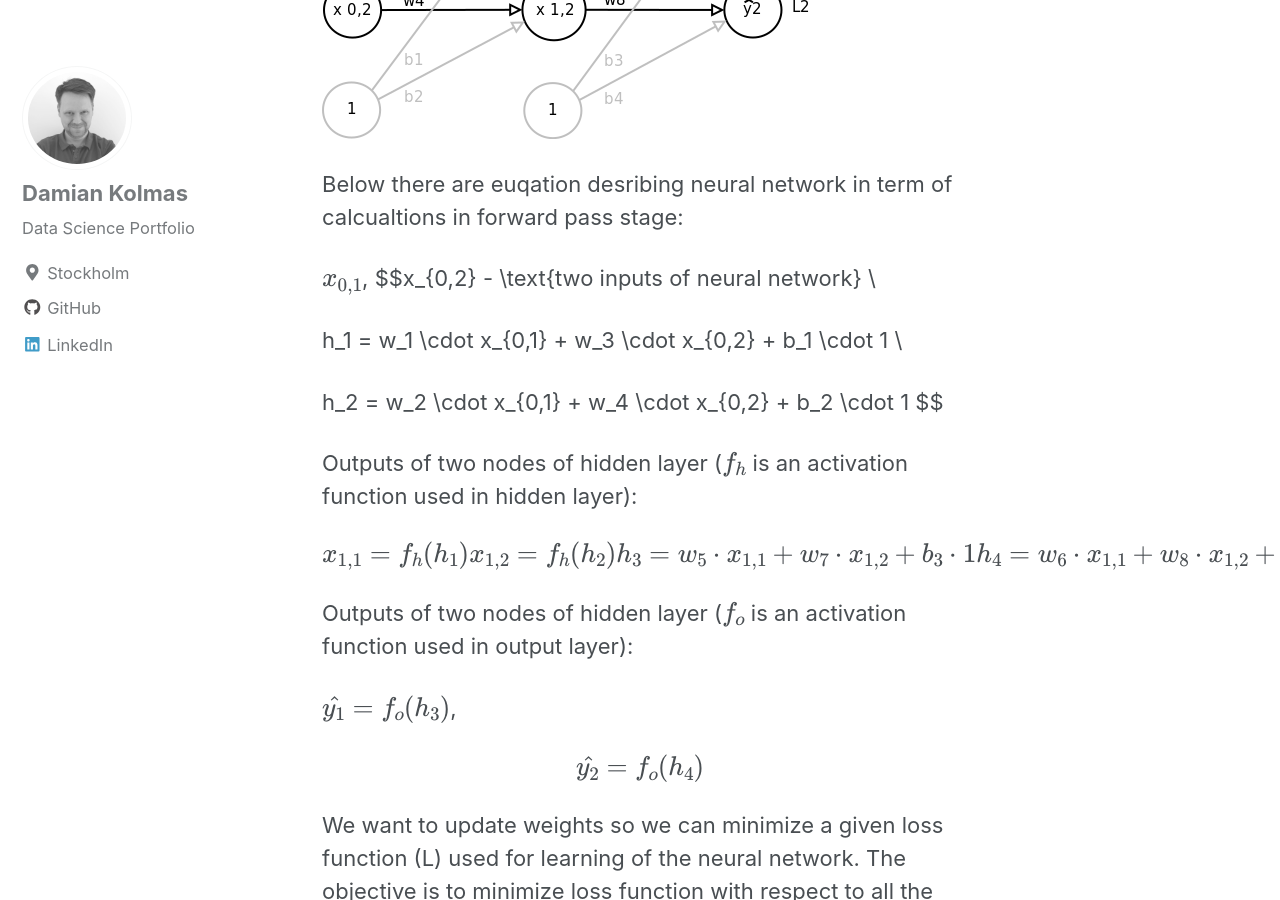
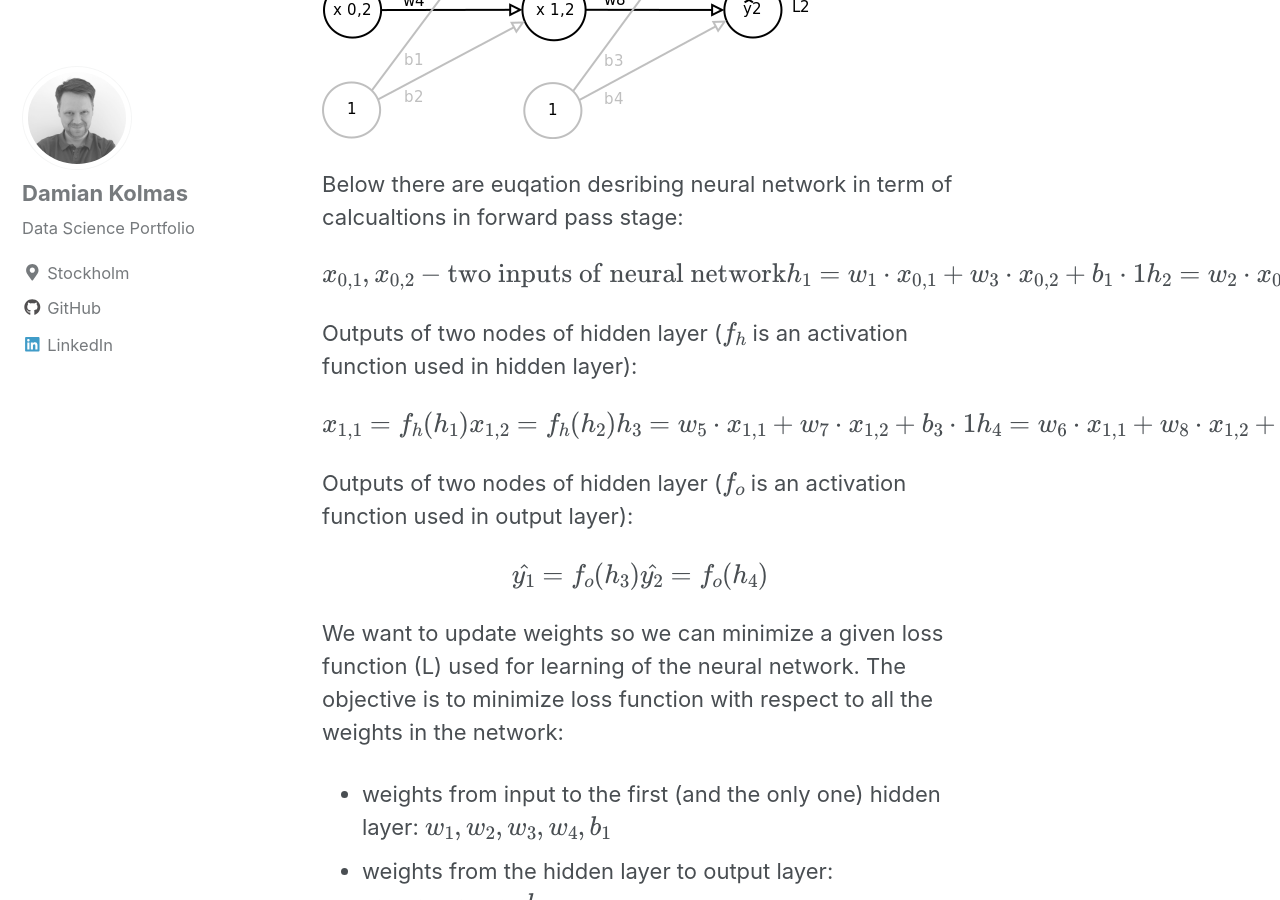
Before and after one commit to DKolmas/DKolmas.github.io, a Jekyll site: the page built from _posts/2019-03-29-Backpropagation-Algorithm-Explained.md, in a window 1280 px wide and 900 px high, scrolled down 824 px. Built offline with Jekyll 4.4.1, drawn with Linux system fonts in a browser that asks for light colours; cached includes are drawn as plain includes; formulas are drawn with MathJax 3.

Commit message:
another update

```diff
--- a/_posts/2019-03-29-Backpropagation-Algorithm-Explained.md
+++ b/_posts/2019-03-29-Backpropagation-Algorithm-Explained.md
@@ -17,7 +17,7 @@ First, let's have assumption about Neural Network. It is simple network with two
 
 Below there are euqation desribing neural network in term of calcualtions in forward pass stage:
 
-$$ x_{0,1}$$, $$x_{0,2} - \text{two inputs of neural network} \\
+$$ x_{0,1}, x_{0,2} - \text{two inputs of neural network} \\
 
 h_1 = w_1 \cdot x_{0,1} + w_3 \cdot x_{0,2} + b_1 \cdot 1 \\
 
@@ -35,9 +35,9 @@ h_4 = w_6 \cdot x_{1,1} + w_8 \cdot x_{1,2} + b_4 \cdot 1 $$
 
 Outputs of two nodes of hidden layer ($$f_o$$ is an activation function used in output layer):
 
-$$ \hat{y_1} = f_o(h_3) $$,
+$$ \hat{y_1} = f_o(h_3) \\
 
-$$ \hat{y_2} = f_o(h_4) $$
+\hat{y_2} = f_o(h_4) $$
 
 We want to update weights so we can minimize a given loss function (L) used for learning of the neural network. The objective is to minimize loss function with respect to all the weights in the network:
 * weights from input to the first (and the only one) hidden layer: $$  w_1, w_2, w_3, w_4, b_1$$
```
